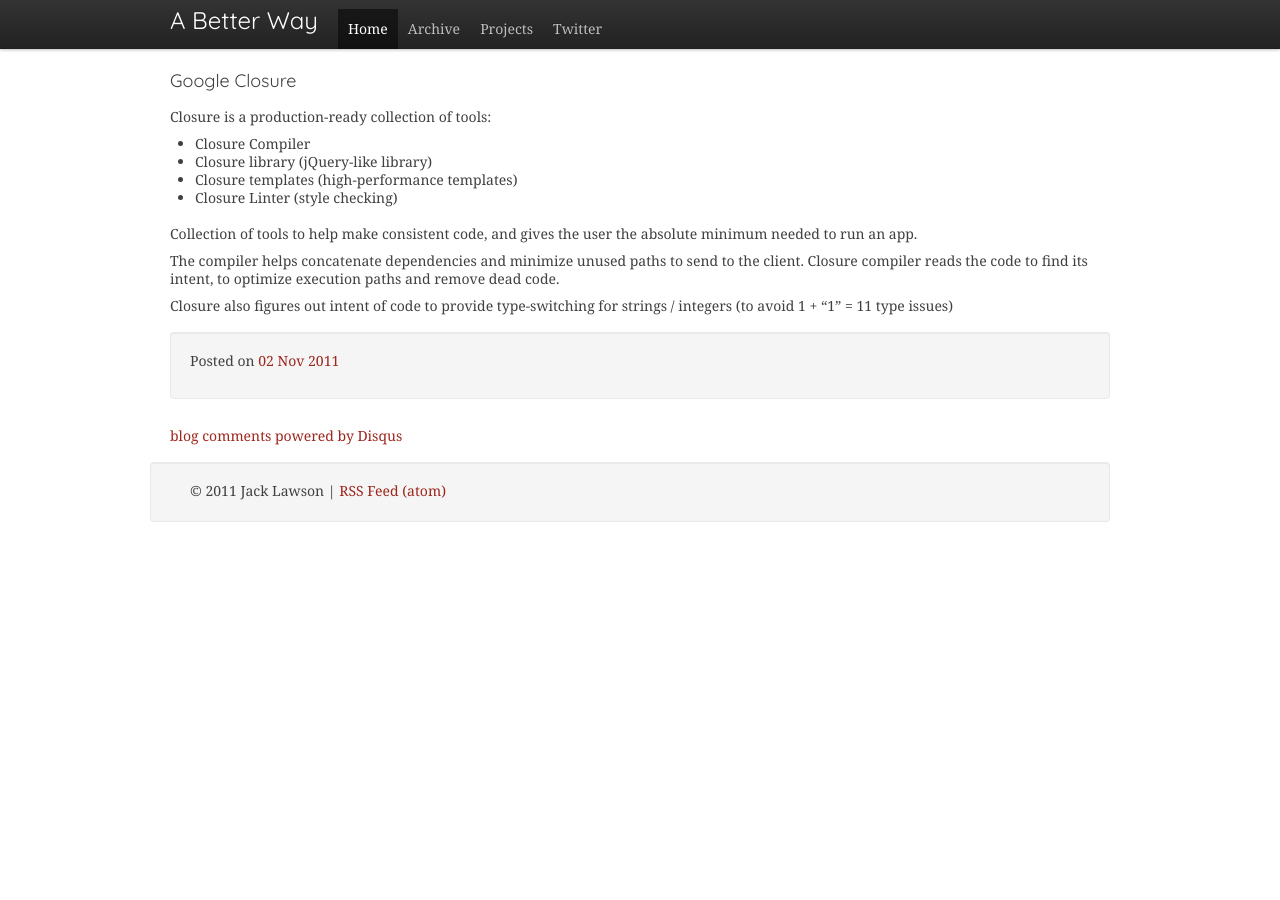
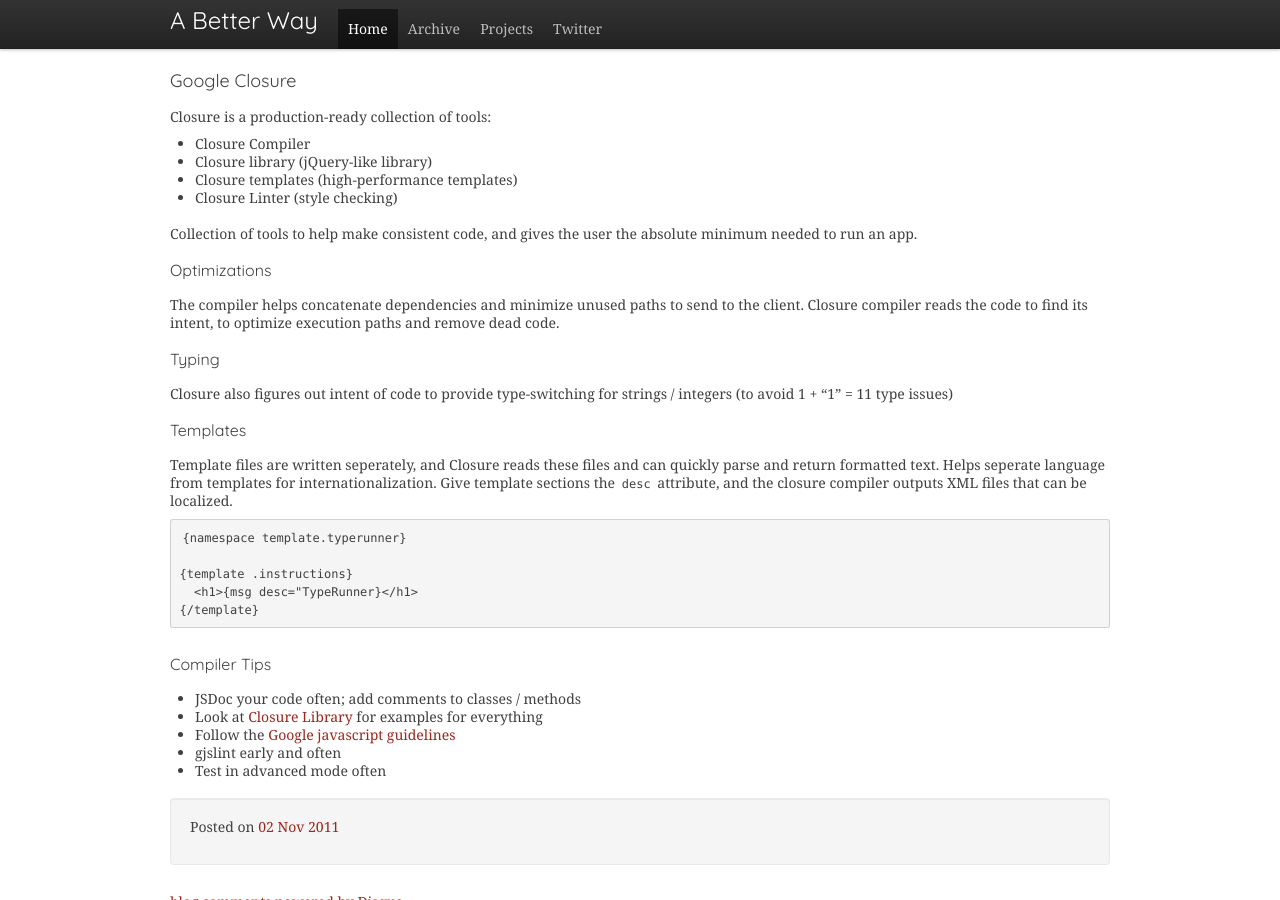
Before and after one commit to ajacksified/ajacksified.github.com, a Jekyll site: the page built from _posts/2011-11-02-new-game-conf-liveblog-2.markdown, in a window 1280 px wide and 900 px high, scrolled down 10604 px. Built offline with Jekyll 4.4.1, drawn with Linux system fonts in a browser that asks for light colours; nearby versions of some CDN libraries; some web fonts are replaced; Markdown is read by kramdown in place of the engine named in the settings; comment, search, counter and statistics services are not loaded; before the commit the page ends 11146 px from its top, so only the background shows below that.

Commit message:
Day 2 - Richard Anaya

```diff
--- a/_posts/2011-11-02-new-game-conf-liveblog-2.markdown
+++ b/_posts/2011-11-02-new-game-conf-liveblog-2.markdown
@@ -588,9 +588,31 @@
 Collection of tools to help make consistent code, and gives the user the
 absolute minimum needed to run an app.
 
+#### Optimizations
 The compiler helps concatenate dependencies and minimize unused paths to send
 to the client. Closure compiler reads the code to find its intent, to optimize
 execution paths and remove dead code.
 
+#### Typing
 Closure also figures out intent of code to provide type-switching for strings /
 integers (to avoid 1 + "1" = 11 type issues)
+
+#### Templates
+Template files are written seperately, and Closure reads these files and can
+quickly parse and return formatted text. Helps seperate language from templates
+for internationalization. Give template sections the `desc` attribute, and the
+closure compiler outputs XML files that can be localized.
+
+    {namespace template.typerunner}
+
+    {template .instructions}
+      <h1>{msg desc="TypeRunner}</h1>
+    {/template}
+
+#### Compiler Tips
+
+* JSDoc your code often; add comments to classes / methods
+* Look at [Closure Library](http://code.google.com/closure/library/) for examples for everything
+* Follow the [Google javascript guidelines](http://google-styleguide.googlecode.com/svn/trunk/javascriptguide.xml)
+* gjslint early and often
+* Test in advanced mode often
```
